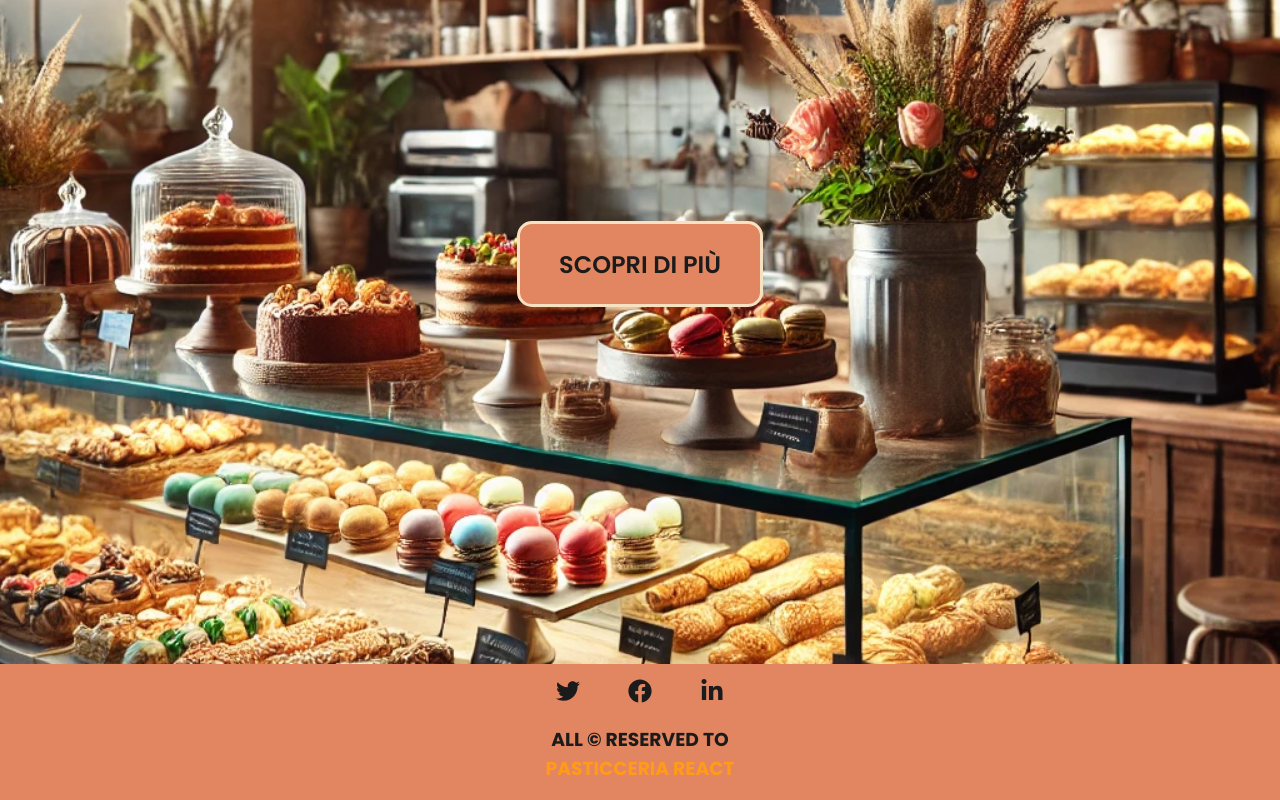
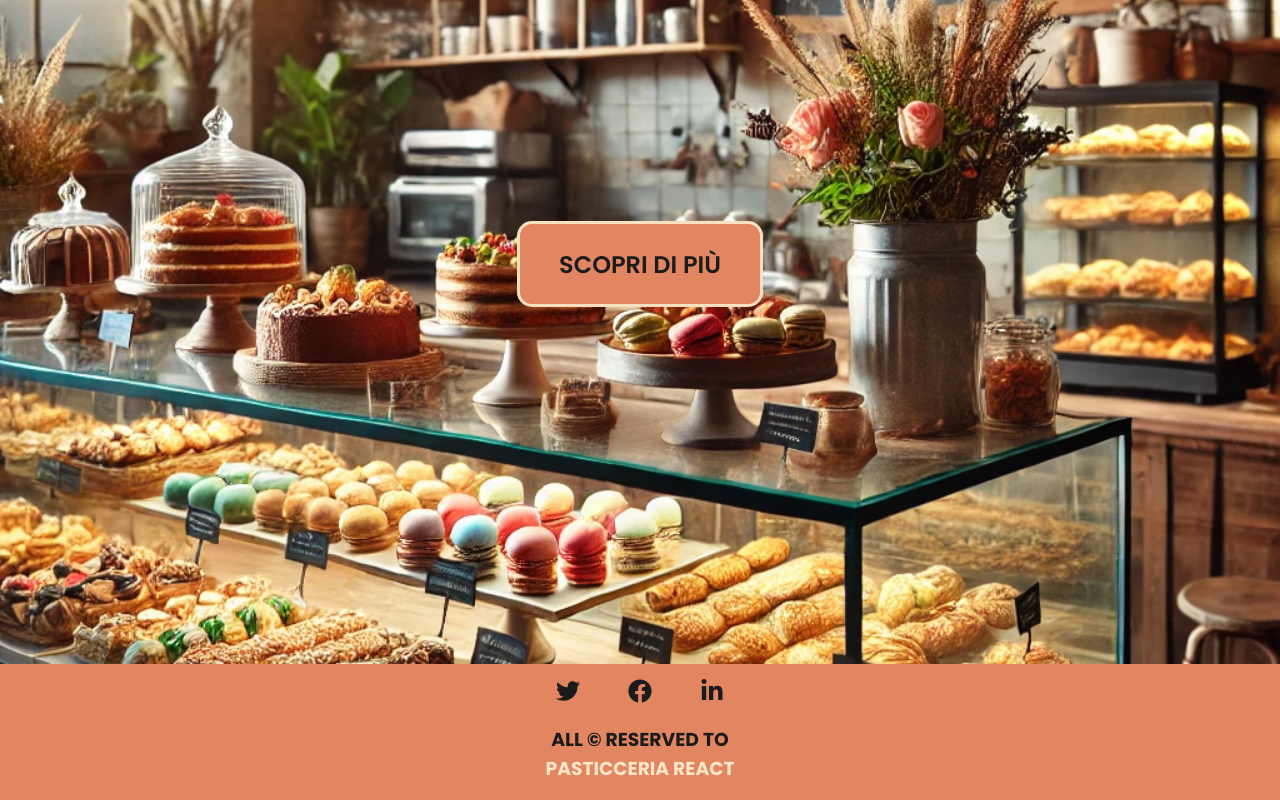
Before and after one commit to Gancone/pasticceria-di-React, a React (Create React App) app: page / in a window 1280 px wide. Shown: the part 234-1034 px from the top of the page. Built offline with nearby package versions, Linux system fonts and the light colour scheme.

Commit message:
fix color

```diff
--- a/src/index.css
+++ b/src/index.css
@@ -27,7 +27,7 @@
     --crema-sporco: #FAF9F6;
     --secondary-shadow: 0px 12px 20px rgb(22, 22, 22);
     --gradient: linear-gradient(132deg, rgba(247, 225, 193, 1) 0%, rgba(108, 74, 61, 1) 50%, rgba(247, 225, 193, 1)90%);
-    --reserved-name: #ff9b19;
+    --reserved-name: #ffe6c6;
     --color-text: rgb(27, 27, 27);
     --hover-primary: rgba(255, 153, 102, 0.2);
 }
```
